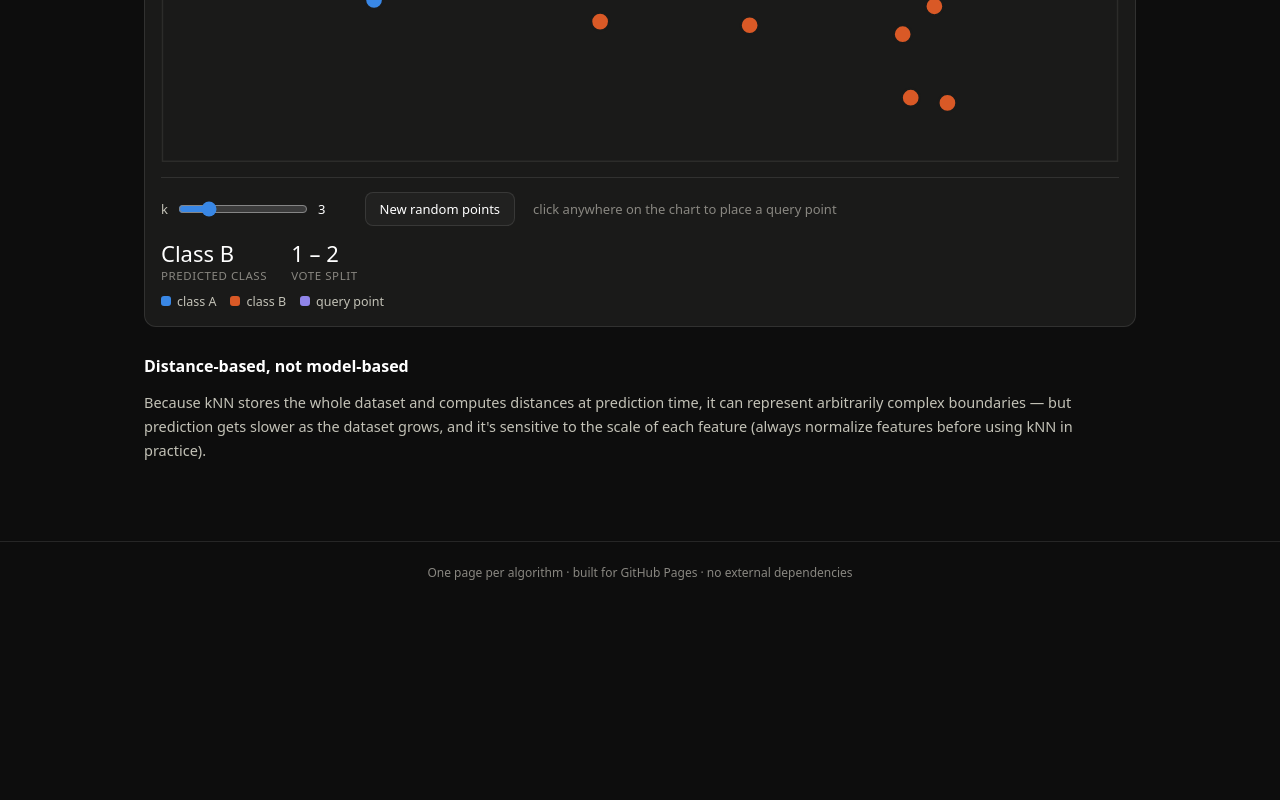
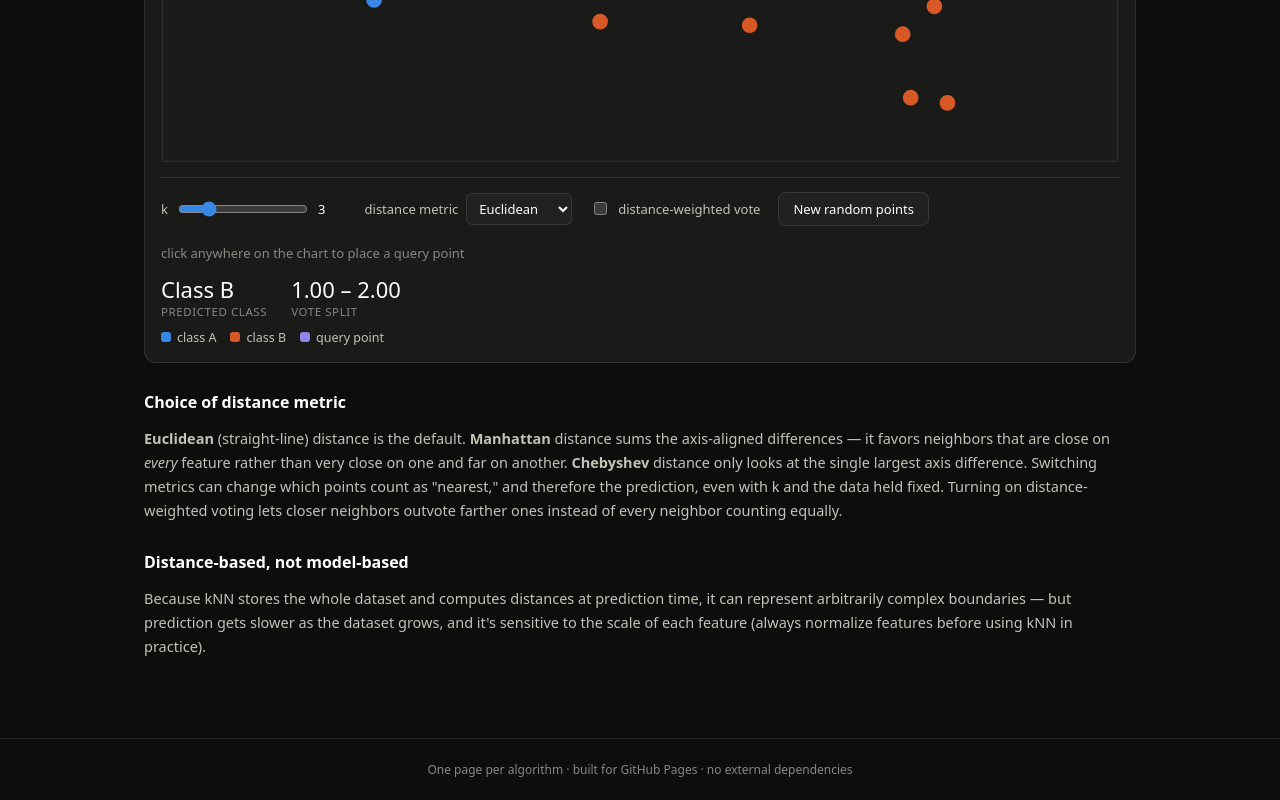
Before and after one commit to Por-creater/test007, a plain HTML site: page knn.html in a window 1280 px wide. Shown: the part 747-1547 px from the top of the page. Before the commit the page ends 1350 px from the top, so only its background shows below. Drawn offline with Linux system fonts and the light colour scheme.

Commit message:
Update knn.html

```diff
--- a/knn.html
+++ b/knn.html
@@ -23,6 +23,15 @@
         <input type="range" id="k" min="1" max="11" step="2" value="3">
         <output id="kVal">3</output>
       </div>
+      <div class="control">
+        <label for="metric">distance metric</label>
+        <select id="metric">
+          <option value="euclidean">Euclidean</option>
+          <option value="manhattan">Manhattan</option>
+          <option value="chebyshev">Chebyshev</option>
+        </select>
+      </div>
+      <label class="control"><input type="checkbox" id="weightedChk"> distance-weighted vote</label>
       <button class="btn" id="resetBtn">New random points</button>
       <span class="muted">click anywhere on the chart to place a query point</span>
     </div>
@@ -36,6 +45,15 @@
       <span class="item"><span class="swatch" style="background:var(--series-7)"></span>query point</span>
     </div>
   </div>
+
+  <h2>Choice of distance metric</h2>
+  <p><strong>Euclidean</strong> (straight-line) distance is the default. <strong>Manhattan</strong>
+  distance sums the axis-aligned differences — it favors neighbors that are close on
+  <em>every</em> feature rather than very close on one and far on another.
+  <strong>Chebyshev</strong> distance only looks at the single largest axis difference.
+  Switching metrics can change which points count as "nearest," and therefore the
+  prediction, even with k and the data held fixed. Turning on distance-weighted voting
+  lets closer neighbors outvote farther ones instead of every neighbor counting equally.</p>
 
   <h2>Distance-based, not model-based</h2>
   <p>Because kNN stores the whole dataset and computes distances at prediction time,
@@ -70,14 +88,26 @@
 
   var query = { x: W / 2, y: H / 2 };
   var k = 3;
+  var metric = "euclidean";
+  var weighted = false;
+
+  function distance(p, q) {
+    var dx = Math.abs(p.x - q.x), dy = Math.abs(p.y - q.y);
+    if (metric === "manhattan") return dx + dy;
+    if (metric === "chebyshev") return Math.max(dx, dy);
+    return Math.hypot(dx, dy);
+  }
 
   function classify() {
     var withDist = points.map(function (p) {
-      return { p: p, d: Math.hypot(p.x - query.x, p.y - query.y) };
+      return { p: p, d: distance(p, query) };
     }).sort(function (a, b) { return a.d - b.d; });
     var neighbors = withDist.slice(0, k);
     var votes = { 0: 0, 1: 0 };
-    neighbors.forEach(function (n) { votes[n.p.cls]++; });
+    neighbors.forEach(function (n) {
+      var w = weighted ? 1 / (n.d + 8) : 1;
+      votes[n.p.cls] += w;
+    });
     var pred = votes[0] >= votes[1] ? 0 : 1;
     return { neighbors: neighbors, votes: votes, pred: pred };
   }
@@ -113,7 +143,7 @@
     svg.appendChild(MLViz.svgEl("circle", { cx: query.x, cy: query.y, r: 6.5, fill: qColor, stroke: "#fff", "stroke-width": 2 }));
 
     document.getElementById("statPred").textContent = result.pred === 0 ? "Class A" : "Class B";
-    document.getElementById("statVote").textContent = result.votes[0] + " – " + result.votes[1];
+    document.getElementById("statVote").textContent = result.votes[0].toFixed(2) + " – " + result.votes[1].toFixed(2);
   }
 
   function svgPoint(evt) {
@@ -136,6 +166,8 @@
     render();
   });
   document.getElementById("resetBtn").addEventListener("click", function () { makePoints(); render(); });
+  document.getElementById("metric").addEventListener("change", function (e) { metric = e.target.value; render(); });
+  document.getElementById("weightedChk").addEventListener("change", function (e) { weighted = e.target.checked; render(); });
 
   makePoints();
   render();
```
